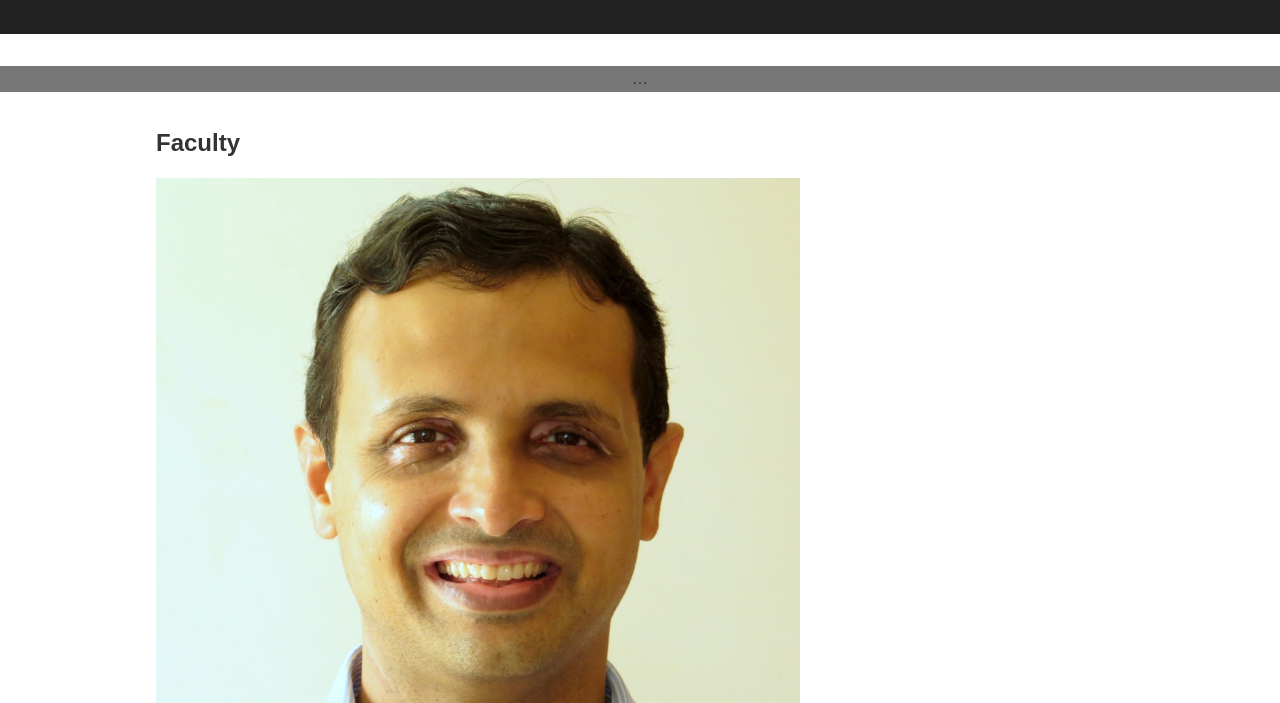
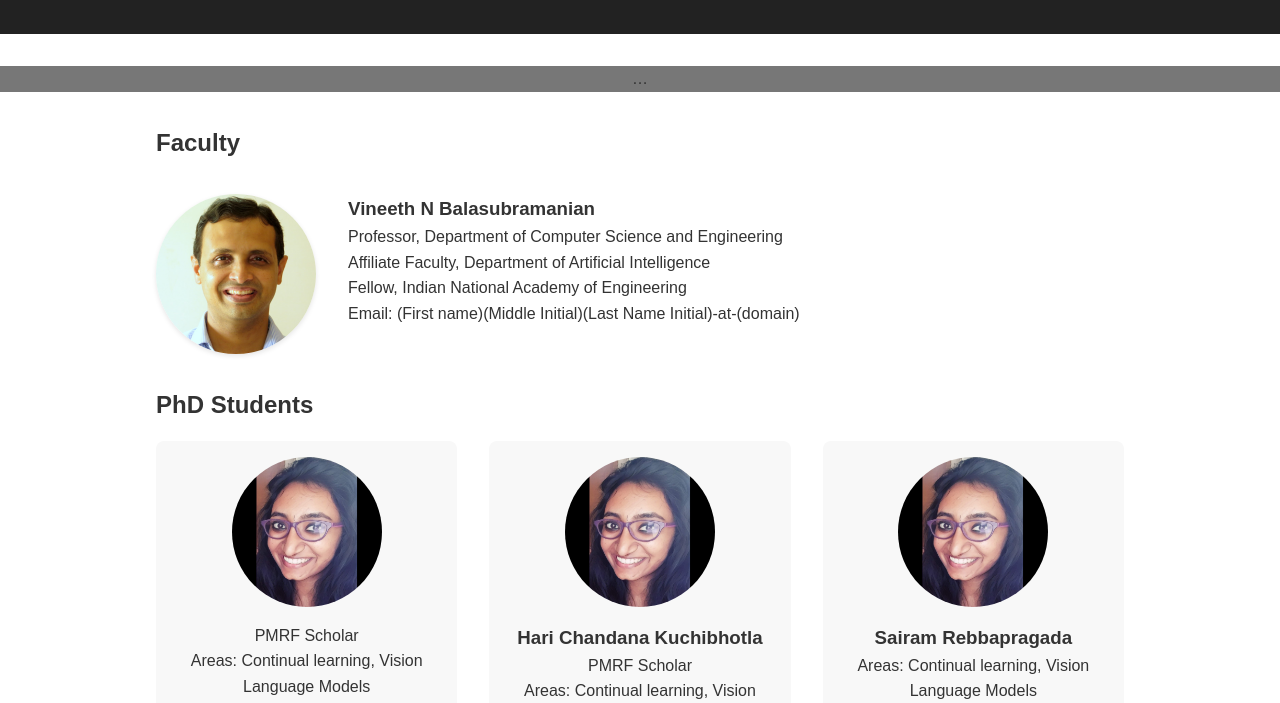
Before and after one commit to HariChandana1102/Lab1055-IITH.github.io, a plain HTML site: page team.html in a window 1280 px wide. Shown: the part 97-800 px from the top of the page. Drawn offline with Linux system fonts and the light colour scheme.

Commit message:
Update style.css

```diff
--- a/style.css
+++ b/style.css
@@ -83,3 +83,21 @@ nav a:hover {
   display: block;
   margin: 0 auto 1rem auto;
 }
+.faculty-row {
+  display: flex;
+  align-items: flex-start;
+  gap: 2rem;
+  margin: 2rem 0;
+}
+
+.faculty-row img {
+  width: 160px;
+  height: 160px;
+  object-fit: cover;
+  border-radius: 50%;
+  box-shadow: 0 2px 5px rgba(0, 0, 0, 0.1);
+}
+
+.faculty-details {
+  flex: 1;
+}
```
